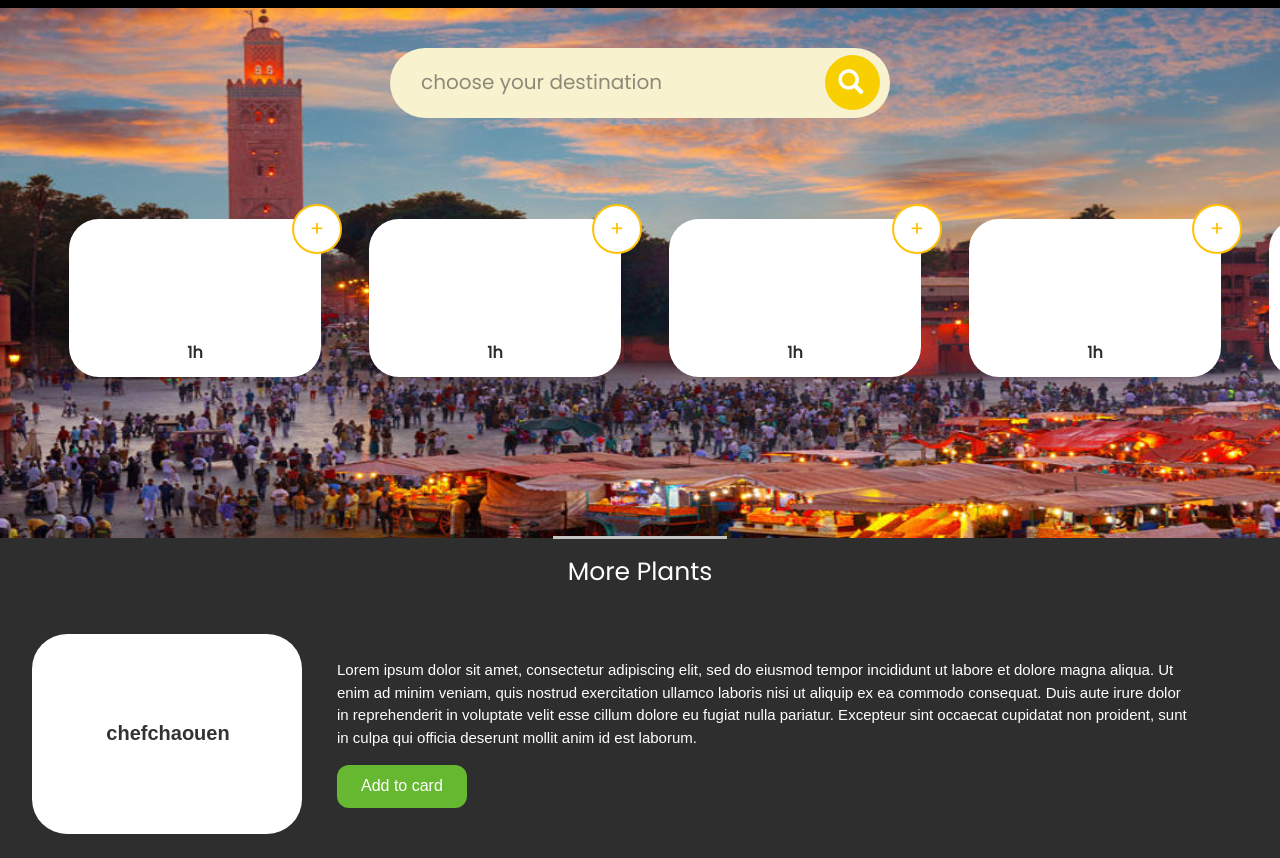
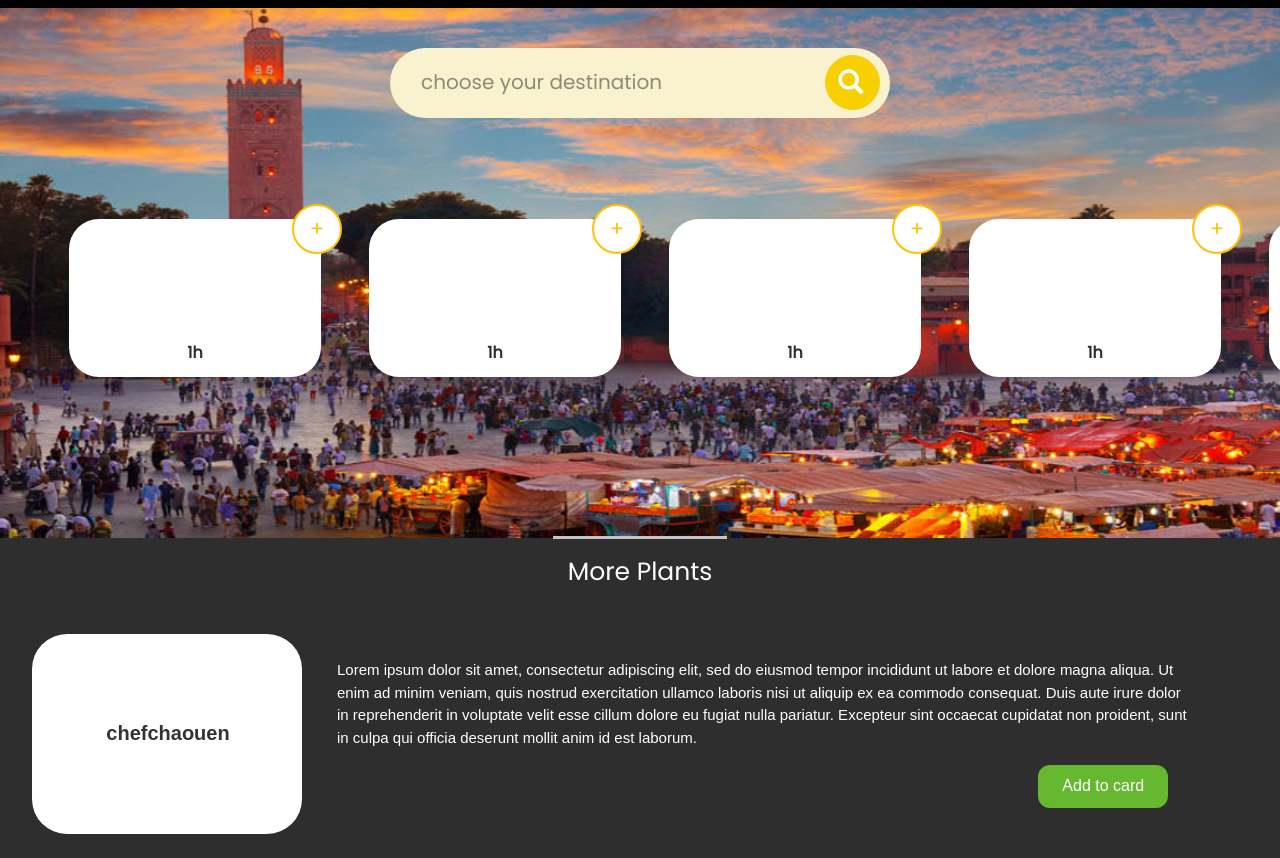
Before and after one commit to zinebakhrif/Projet1, a plain HTML site: page pageThree.html in a window 1280 px wide. Shown: the part 94-952 px from the top of the page. Drawn offline with nearby package versions, Linux system fonts and the light colour scheme.

Commit message:
Update stylePage.css

```diff
--- a/css/stylePage.css
+++ b/css/stylePage.css
@@ -1504,12 +1504,13 @@ hr{
   color: white;
   background:#66b830;
   display: inline-block;
-/*   float: right; */
+  float: right;
   padding: 10px 22px;
   border-radius: 12px;
   font-size: 16px;
   margin-top: 6px;
   border-color: transparent;
+  margin-right: 20px;
 }
 .row-1-pg3 .content-1-pg3 button.link-AddToCard:hover{
   opacity: 0.7;
```
